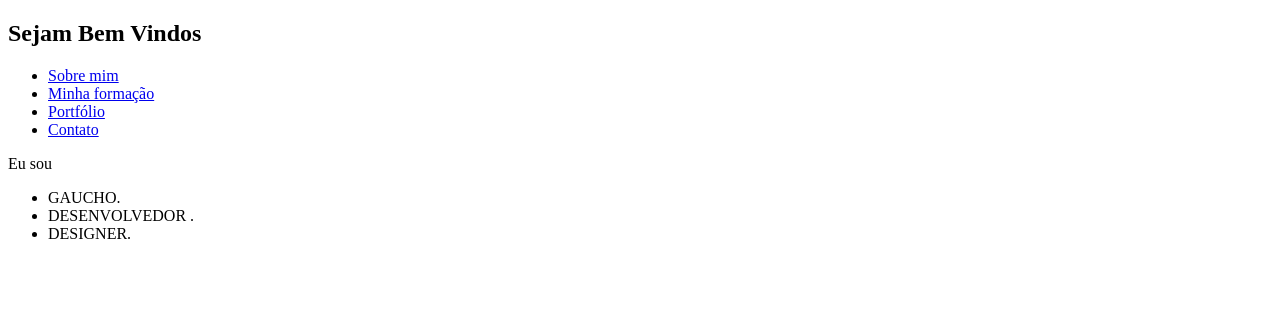
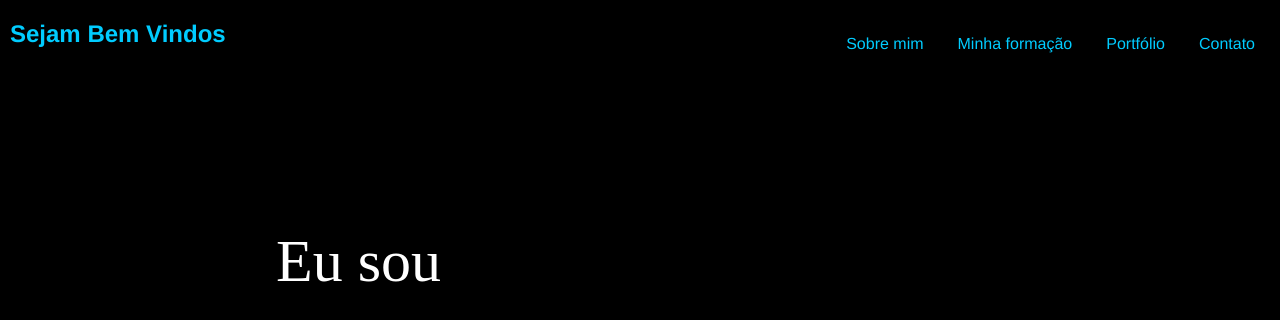
Before and after one commit to DiogoLuzRodrigues/DiogoLuz, a plain HTML site: page index.html in a window 1280 px wide. Drawn offline with Linux system fonts and the light colour scheme.

Commit message:
Update index.html

```diff
--- a/index.html
+++ b/index.html
@@ -4,7 +4,7 @@
     <meta charset="UTF-8">
     <meta name="viewport" content="width=device-width, initial-scale=1.0">
     <title>Diogo da Luz Rodrigues</title>
-    <link rel="stylesheet" href="estilo.css">
+    <link rel="stylesheet" href="stylo.css">
 </head>
 
 
```
